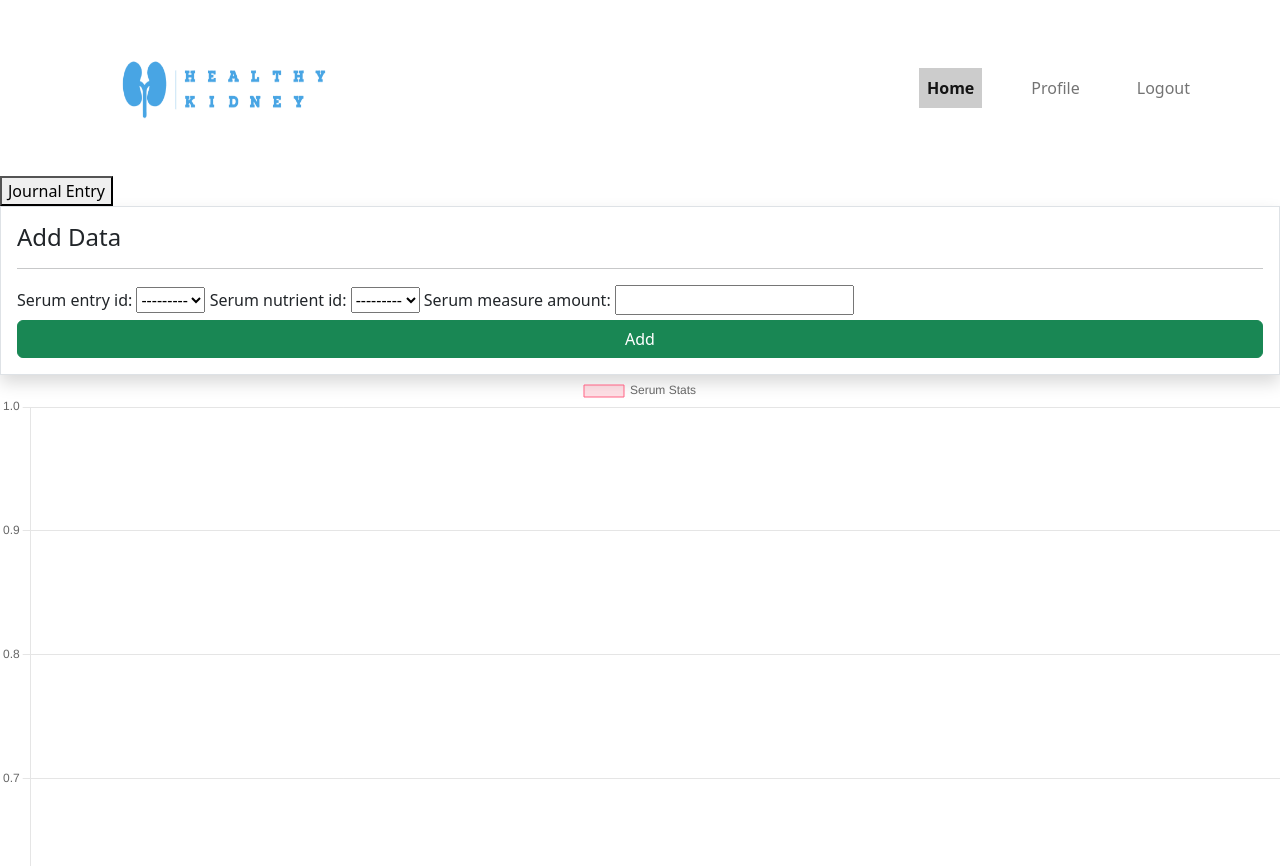
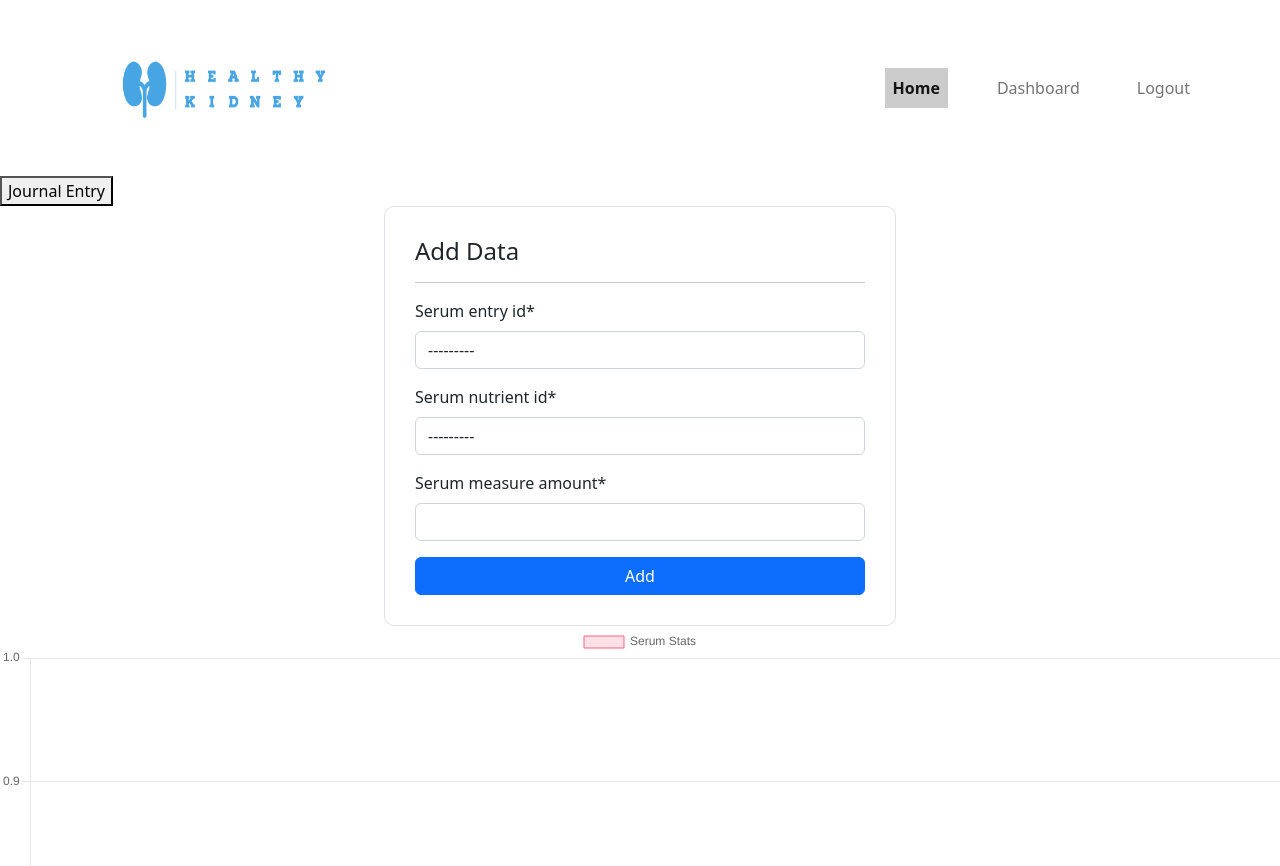
Before and after one commit to ikemelanson/2022-intex, a Django app: page /dashboard/ in a window 1280 px wide. Shown: the top 866 px of the page. Run offline with Django 4.2, Linux system fonts and the light colour scheme; the visitor is signed in with stand-in values (Sample User, id 1); data that the repository does not hold is empty; some libraries are stand-ins or nearby versions.

Commit message:
Styles for forms

```diff
--- a/healthtracker/static/css/styles.css
+++ b/healthtracker/static/css/styles.css
@@ -14,7 +14,30 @@ body {
     background-color: var(--body);
 }
 
-
+.login {
+    border-radius: 10px;
+    width:50%;
+    margin: auto;
+    padding:30px;
+}
+.personal{
+    border-radius: 10px;
+    width:50%;
+    margin: auto;
+    padding:30px;
+}
+.data {
+    border-radius: 10px;
+    width:40%;
+    margin: auto;
+    padding:30px;
+}
+.account-div {
+    width: 40%;
+    border-radius: 20px;
+    margin:auto;
+    padding: 30px;
+}
 .btn {
     border-radius: 8px;
 }
--- a/journals/forms.py
+++ b/journals/forms.py
@@ -15,7 +15,7 @@ class Journal_Entry_Form(forms.ModelForm) :
 class AccountRegister(forms.ModelForm):
     class Meta:
         model = User
-        fields = ['username', 'email', 'password', ]
+        fields = ['first_name', 'last_name', 'username', 'email', 'password', ]
 class Serum_Entry_Form(forms.ModelForm):
     class Meta:
         model = Serum_Measure
--- a/journals/urls.py
+++ b/journals/urls.py
@@ -3,7 +3,6 @@ from .views import *
 from django.contrib.auth import views as auth_view
 
 urlpatterns = [
-    path("register/", registerPageView, name="register"),
     path("dashboard/", dashboardPageView, name="dashboard"),
     path("login/", auth_view.LoginView.as_view(template_name='healthtracker/login.html'), name="login"),
     path("accountregister/", accountRegisterView, name="account"),
--- a/journals/views.py
+++ b/journals/views.py
@@ -8,56 +8,50 @@ from django.contrib.auth.forms import UserCreationForm
 def indexPageView(request):
     return render(request, 'healthtracker/index.html' )
 
-def registerPageView(request) :
-    data = Person.objects.all()
-    if request.method == 'POST' :
-        form = PersonForm(request.POST)
-        if form.is_valid() :
-            form.save()
-            # username = form.cleaned_data.get('username')
-            # messages.success(request, f'Hi {username}, your account was created successfully')
-            return redirect('/')
-    else :
-        form = PersonForm()
-    context = {
-        'data': data,
-        'form': form,
-    }
-    return render(request, 'healthtracker/register.html', context)
-
 def accountRegisterView(request):
     if request.method == 'POST' :
-        form = AccountRegister(request.POST)
-        if form.is_valid() :
-            form.save()
-            username = form.cleaned_data.get('username')
+        Register_form = AccountRegister(request.POST)
+        if Register_form.is_valid() :
+            Register_form.save()
+            username = Register_form.cleaned_data.get('username')
             messages.success(request, f'Hi {username}, your account was created successfully')
             return redirect('/')
     else :
-        form = AccountRegister()
+        Register_form = AccountRegister()
     context = {
-        'form': form,
+        'Register_form': Register_form,
     }
     return render(request, 'healthtracker/accountregister.html', context)
 
 
 def dashboardPageView(request) :
+    person_data = Person.objects.all()
     data = Journal_Entry.objects.all()
     serum_data = Serum_Measure.objects.all()
     if request.method == 'POST' :
-        form = Journal_Entry_Form(request.POST)
+        Dashboard_form = Journal_Entry_Form(request.POST)
         serum_form = Serum_Entry_Form(request.POST)
-        if form.is_valid() :
-            form.save()
+        Person_form = PersonForm(request.POST)
+
+        if Person_form.is_valid():
+            Person_form.save()
+            return redirect('/')
+
+        if Dashboard_form.is_valid() :
+            Dashboard_form.save()
             return redirect('/')
     else :
-        form = Journal_Entry_Form()
-        serum_form = Serum_Entry_Form
+        Dashboard_form = Journal_Entry_Form()
+        serum_form = Serum_Entry_Form()
+        Person_form = PersonForm()
+
     context = {
+        'person_form': Person_form,
+        'person_data': person_data,
         'serum_data': serum_data,
         'serum_form': serum_form,
         'data': data,
-        'form': form,
+        'Dashboard_form': Dashboard_form,
     }
     return render(request, 'healthtracker/dashboard.html', context)
 
--- a/templates/base.html
+++ b/templates/base.html
@@ -40,17 +40,14 @@
 
               {%if user.is_authenticated%}
               <li class="nav-item">
-                <a class="nav-link" href="{% url 'profile' %}">Profile</a>
+                <a class="nav-link" href="{% url 'dashboard' %}">Dashboard</a>
               </li>
               <li class="nav-item">
                 <a class="nav-link" href="{%url 'logout' %}">Logout</a>
               </li>
               {%else %}
               <li class="nav-item">
-                <a class="nav-link" href="{% url 'dashboard' %}">Dashboard</a>
-              </li>
-              <li class="nav-item">
-                <a class="nav-link me-5" href="{% url 'register'%}">Register</a>
+                <a class="nav-link me-5" href="{% url 'account'%}">Register</a>
               </li>
               <a href="{%url 'login'%}" class="btn btn-outline-secondary shawdow-sm d-sm d-block" > Login </a>
               {%endif%}
--- a/templates/healthtracker/dashboard.html
+++ b/templates/healthtracker/dashboard.html
@@ -38,26 +38,22 @@
             <label for = 'journal_date'>Enter the date:</label>
             <input type = 'text' name = 'journal_date' id = 'journal_date'
         <br><br>
-            <input class = 'btn btn-success btn-block' type='submit' value = 'Add'>
+            <input class='btn btn-primary btn-block' type='submit' value = 'Add'>
         </form>
       </div>
 </div>
-<div>
-    <div>
         <!-- Serum entry form-->
-        <div class = "border p-3 shadow">
+        <div class="data border">
             <h4>Add Data</h4>
             <hr>
             <form method="POST">
                 {% csrf_token %}
-                {{ serum_form }}
-                <input class = 'btn btn-success btn-block' type='submit' value = 'Add'>
+                {{ serum_form|crispy }}
+                <input class = 'btn btn-primary btn-block' type='submit' value = 'Add'>
             </form>
         </div>
-    </div>
-    <div>
 <!-- Add visuals here -->
-        <canvas id="myChart" width="200" height="200"></canvas>
+        <canvas id="myChart" width="300" height="300"></canvas>
         <script>
         const ctx = document.getElementById('myChart').getContext('2d');
         const myChart = new Chart(ctx, {
@@ -100,6 +96,20 @@
     </div>
 </div>
 
+<div class = "border shadow personal">
+    <h4>Add Personal Information</h4>
+    <hr>
+    <form method="POST">
+        {% csrf_token %}
+        {{ person_form|crispy }}
+    </br>
+        <input class = 'btn btn-primary btn-block' type='submit' value = 'Add'>
+    </form>
+  </div>
+
+
+
+
 <script>
     var acc = document.getElementsByClassName("accordion");
     var i;
--- a/templates/healthtracker/login.html
+++ b/templates/healthtracker/login.html
@@ -2,7 +2,7 @@
 {% load crispy_forms_tags %}
 {% load static%}
 {%block content%}
-  <div class = "border shadow container">
+  <div class = "shadow login">
     <h4>Login</h4>
     <form method="POST">
         {% csrf_token %}
--- a/templates/healthtracker/logout.html
+++ b/templates/healthtracker/logout.html
@@ -6,6 +6,6 @@
 
 <div class="container">
     <h1>You have been Logged out </h1>
-    <h5><a href="">Login Again</a></h5>
+    <h5><a href="{%url 'login'%}">Login Again</a></h5>
 </div>
 {%endblock%}
```
Also changed, not shown: templates/healthtracker/accountregister.html (+4 -4 lines), templates/healthtracker/index.html (+16 -5 lines), templates/healthtracker/register.html (deleted, +0 -15 lines).
